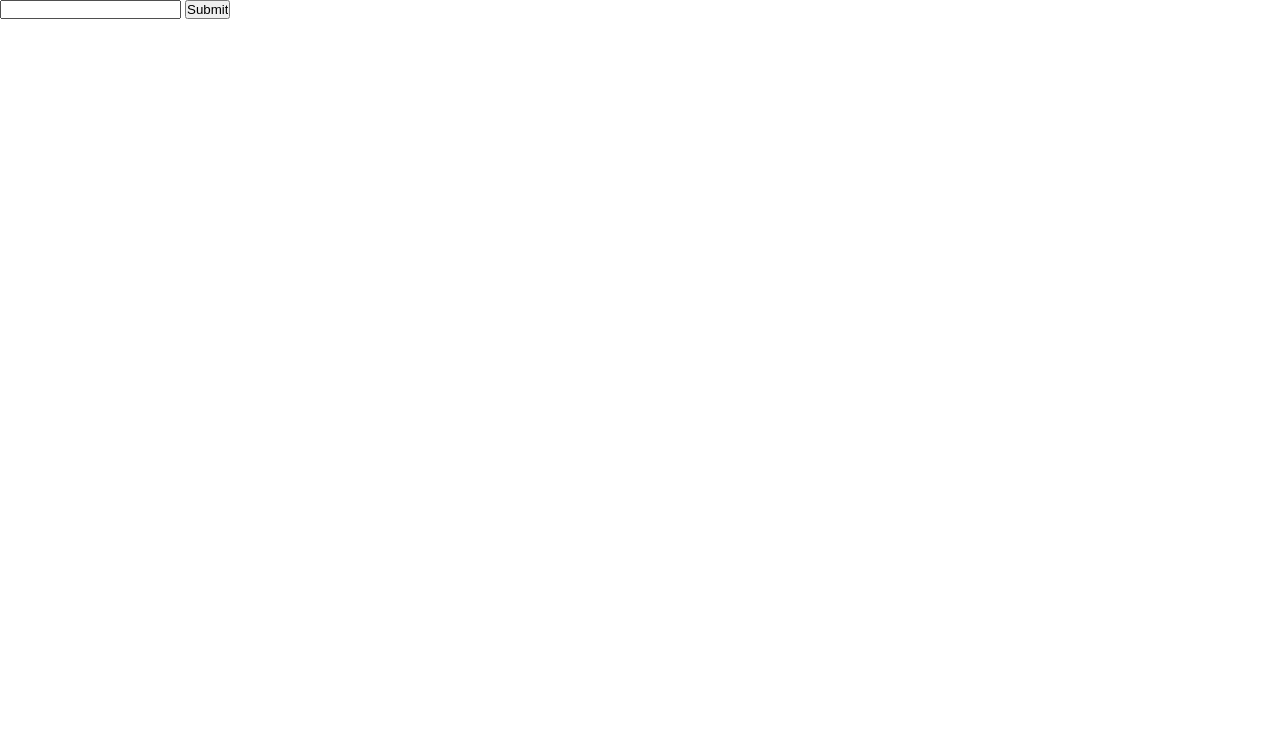
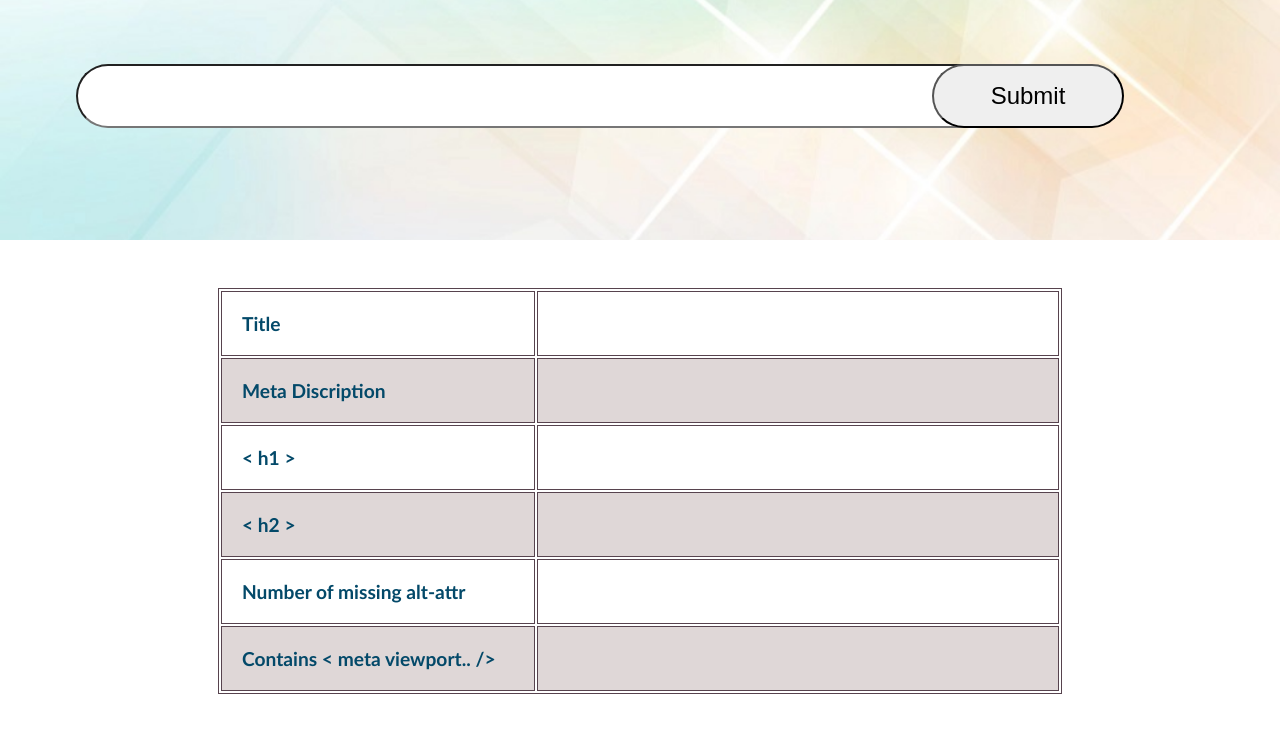
Before and after one commit to ChillGuy48/v3.1FOPG, a plain HTML site: page index.html in a window 1280 px wide. Drawn offline with Linux system fonts and the light colour scheme.

Commit message:
added basic styling

```diff
--- a/css/style.css
+++ b/css/style.css
@@ -1,4 +1,68 @@
-*{
+* {
     margin: 0;
     padding: 0;
 }
+
+/* header styling start */
+header {
+    background-image: url(/v3.1FOPG/img/header\ bg.jpg);
+    background-size: cover;
+    background-repeat: no-repeat;
+    background-position: center;
+    height: 15rem;
+}
+
+/* form styling */
+form {
+    text-align: center;
+    padding-top: 4rem;
+}
+
+header input:first-child {
+    text-align: center;
+    border-radius: 50px;
+    font-size: 1.5rem;
+    padding: 1rem;
+    width: 70%;
+}
+
+header input:last-child {
+    position: relative;
+    right:5rem;
+    border-radius: 50px;
+    font-size: 1.5rem;
+    padding: 1rem;
+    width: 15%;
+}
+/* header styling end */
+
+/* main styling start */
+main {
+    margin: 3rem;
+}
+
+table, tr, td {
+    margin: auto;
+    border: 1px solid rgb(87, 67, 78);
+}
+
+td {
+    padding: 20px;
+    font-size: larger;
+}
+
+table tr td:first-child {
+    font-family: 'Gill Sans', 'Gill Sans MT', Calibri, 'Trebuchet MS', sans-serif;
+    font-weight: 600;
+    color:rgb(3, 73, 105);
+    width: 17rem;
+}
+
+table tr td:last-child {
+    min-width: 30rem;
+}
+
+table tr:nth-child(even) {
+    background-color: rgb(223, 215, 215);
+}
+/* main styling end */
--- a/index.html
+++ b/index.html
@@ -5,23 +5,53 @@
     <meta http-equiv="X-UA-Compatible" content="IE=edge">
     <meta name="viewport" content="width=device-width, initial-scale=1.0">
     <link rel="stylesheet" href="css/style.css">
-    <title>Document</title>
+    <title>Scraper</title>
 </head>
 <body>
     <header>
+        <div>
+
+        </div>
        <form>
         <input type="text" id="url">
         <input type="submit" id="submit">
        </form>
     </header>
+
     <main>
         <div class="tabel">
-
+            <table>
+                <tr>
+                    <td>Title</td>
+                    <td id="title"></td>
+                </tr>
+                <tr>
+                    <td>Meta Discription</td>
+                    <td id="description"></td>
+                </tr>
+                <tr>
+                    <td>< h1 ></td>
+                    <td id="h1"></td>
+                </tr>
+                <tr>
+                    <td>< h2 ></td>
+                    <td id="h2"></td>
+                </tr>
+                <tr>
+                    <td>Number of missing alt-attr</td>
+                    <td id="missing"></td>
+                </tr>
+                <tr>
+                    <td>Contains < meta viewport.. /></td>
+                    <td id="contains"></td>
+                </tr>
+            </table>
         </div>
     </main>
     <footer>
 
     </footer>
+
 <script src="java/skraper.js"></script>
 <script src="java/tabel.js"></script>
 </body>
```
Also changed, not shown: img/header bg.jpg (added).
